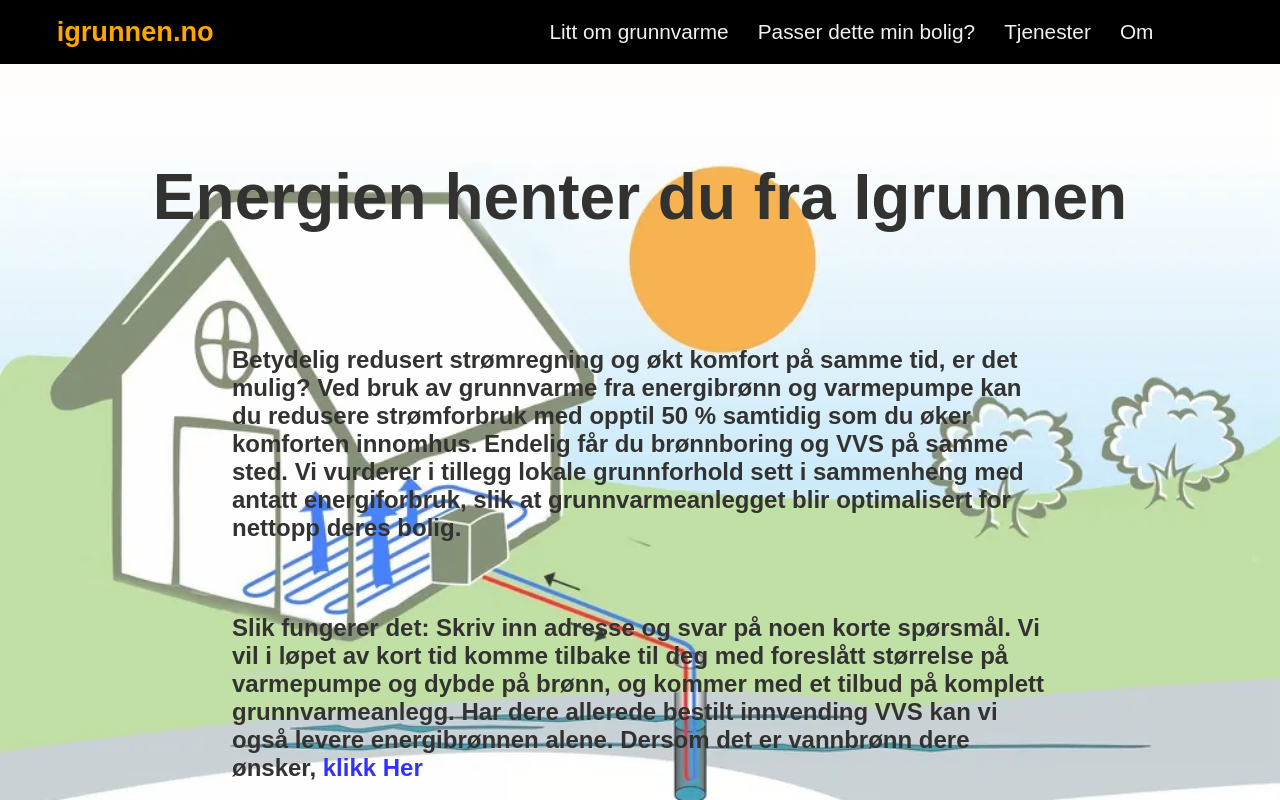
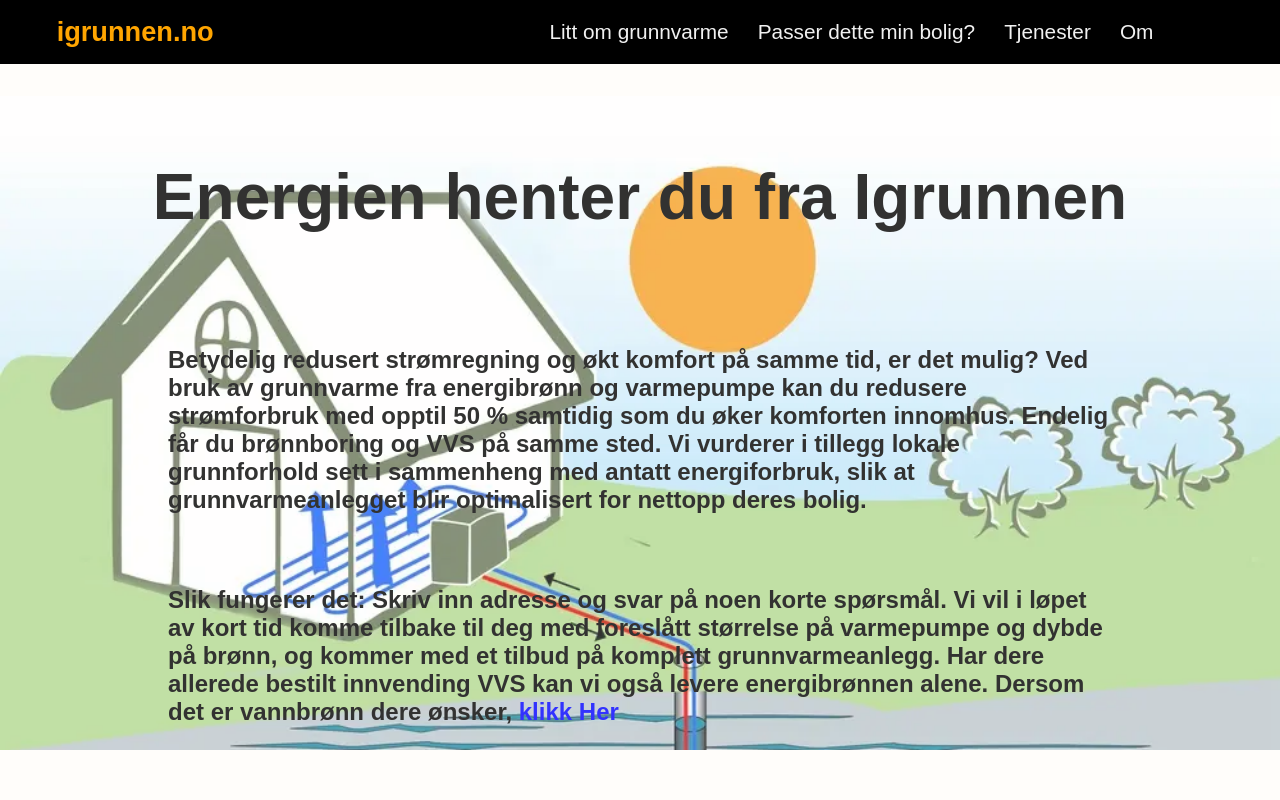
Before and after one commit to joar1/igrunn, a React (Create React App) app: page / in a window 1280 px wide. Shown: the top 800 px of the page. Built offline with nearby package versions, Linux system fonts and the light colour scheme.

Commit message:
intro h2

```diff
--- a/src/pages/Home.jsx
+++ b/src/pages/Home.jsx
@@ -93,7 +93,7 @@ const BackgroundHeader = styled.div`
 `;
 
 const HeaderIgrunn = styled.h1`
-	padding: 1em 0 1em 0;
+	padding: 1em 0;
 	font-size: 4em;
 	text-align: center;
 	color: black;
@@ -111,7 +111,7 @@ const StyledH2Intro = styled.h2`
 	margin: 1em auto;
 	font-weight: bold;
 	padding: 1em 3em;
-	width: 75%;
+	width: 85%;
 	text-align: left;
 `;
 
```
Also changed, not shown: 7 other files (tests, documents, lock files or other folders).
